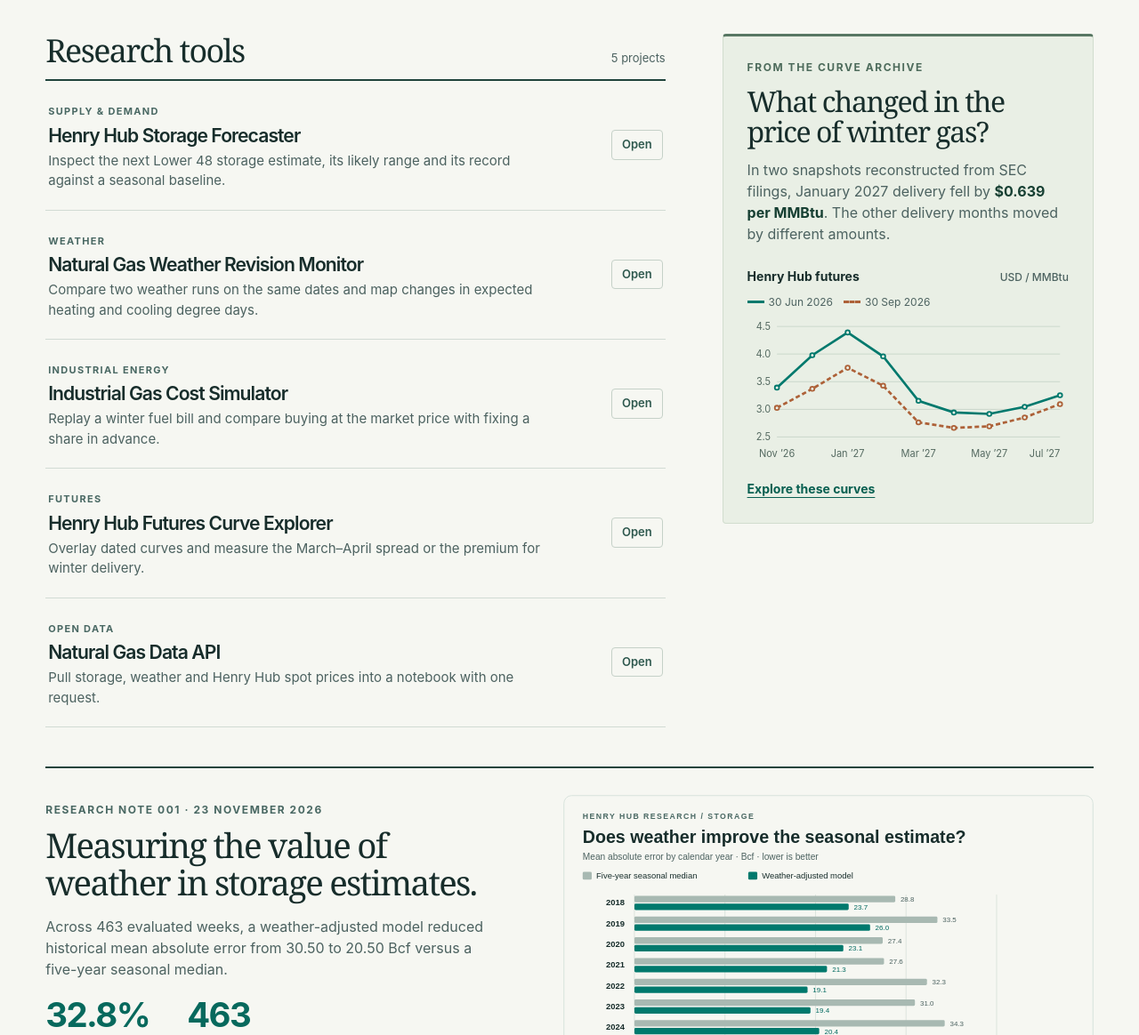
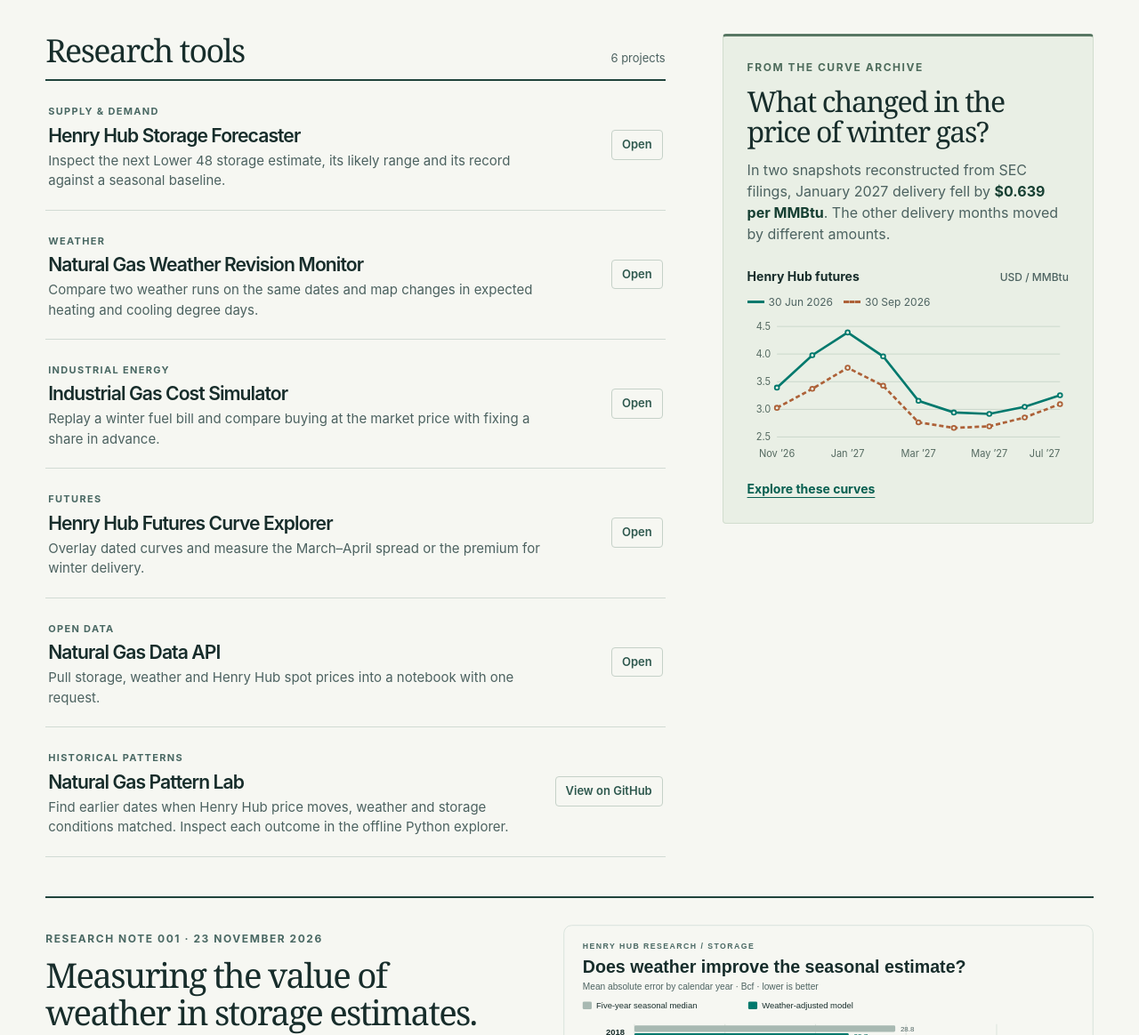
Before and after one commit to NeuraX-JB/Henry-Hub-Futures-Curve-Explorer-How-the-Natural-Gas-Market-prices-winter, a plain HTML site: page lab/index.html in a window 1280 px wide. Shown: the part 389-1553 px from the top of the page at 89% size. Drawn offline with Linux system fonts and the light colour scheme.

Commit message:
Add the Natural Gas Pattern Lab to the research portfolio

```diff
--- a/lab/index.html
+++ b/lab/index.html
@@ -2,8 +2,8 @@
 <html lang="en"><head>
 <meta charset="utf-8"><meta name="viewport" content="width=device-width,initial-scale=1"><meta name="theme-color" content="#0b2928">
 <title>Natural Gas Research Lab · Henry Hub Research</title>
-<meta name="description" content="Five public research tools for U.S. natural gas storage forecasts, weather revisions, industrial fuel costs, Henry Hub futures and open data.">
-<meta property="og:title" content="Natural Gas Research Lab"><meta property="og:description" content="Five interactive tools for researching U.S. natural gas, with data and methods you can inspect."><meta property="og:type" content="website"><meta property="og:image" content="https://neurax-jb.github.io/Henry-Hub-Futures-Curve-Explorer-How-the-Natural-Gas-Market-prices-winter/lab/assets/metering-station.jpg">
+<meta name="description" content="Six public projects on U.S. gas storage, weather revisions, industrial fuel costs, Henry Hub prices, historical patterns and open data.">
+<meta property="og:title" content="Natural Gas Research Lab"><meta property="og:description" content="Six U.S. natural gas research projects with data and methods you can inspect."><meta property="og:type" content="website"><meta property="og:image" content="https://neurax-jb.github.io/Henry-Hub-Futures-Curve-Explorer-How-the-Natural-Gas-Market-prices-winter/lab/assets/metering-station.jpg">
 <link rel="stylesheet" href="portfolio.css">
 </head>
 <body>
@@ -13,13 +13,14 @@
 <section class="hero"><div class="shell hero-content"><p class="overline">U.S. natural gas</p><h1>Natural Gas<br>Research Lab</h1><p class="intro">Explore how weather, inventories and delivery dates shape the market and the cost of gas for an industrial buyer.</p></div></section>
 <main class="shell main">
 <div class="layout">
-<section id="tools" class="tools"><div class="section-title"><h2>Research tools</h2><span>5 projects</span></div>
+<section id="tools" class="tools"><div class="section-title"><h2>Research tools</h2><span>6 projects</span></div>
 <div class="list">
 <a class="project" href="storage/"><div><span class="category">Supply &amp; demand</span><h3>Henry Hub Storage Forecaster</h3><p>Inspect the next Lower 48 storage estimate, its likely range and its record against a seasonal baseline.</p></div><span class="open" aria-hidden="true">Open</span></a>
 <a class="project" href="weather/"><div><span class="category">Weather</span><h3>Natural Gas Weather Revision Monitor</h3><p>Compare two weather runs on the same dates and map changes in expected heating and cooling degree days.</p></div><span class="open" aria-hidden="true">Open</span></a>
 <a class="project" href="industrial/"><div><span class="category">Industrial energy</span><h3>Industrial Gas Cost Simulator</h3><p>Replay a winter fuel bill and compare buying at the market price with fixing a share in advance.</p></div><span class="open" aria-hidden="true">Open</span></a>
 <a class="project" href="../"><div><span class="category">Futures</span><h3>Henry Hub Futures Curve Explorer</h3><p>Overlay dated curves and measure the March–April spread or the premium for winter delivery.</p></div><span class="open" aria-hidden="true">Open</span></a>
 <a class="project" href="api/"><div><span class="category">Open data</span><h3>Natural Gas Data API</h3><p>Pull storage, weather and Henry Hub spot prices into a notebook with one request.</p></div><span class="open" aria-hidden="true">Open</span></a>
+<a class="project" href="https://github.com/NeuraX-JB/natural-gas-pattern-lab"><div><span class="category">Historical patterns</span><h3>Natural Gas Pattern Lab</h3><p>Find earlier dates when Henry Hub price moves, weather and storage conditions matched. Inspect each outcome in the offline Python explorer.</p></div><span class="open" aria-hidden="true">View on GitHub</span></a>
 </div></section>
 <aside class="example" aria-labelledby="example-title"><p class="overline">From the curve archive</p><h2 id="example-title">What changed in the price of winter gas?</h2>
 <p>In two snapshots reconstructed from SEC filings, January 2027 delivery fell by <strong>$0.639 per MMBtu</strong>. The other delivery months moved by different amounts.</p>
```
Also changed, not shown: 2 other files.
